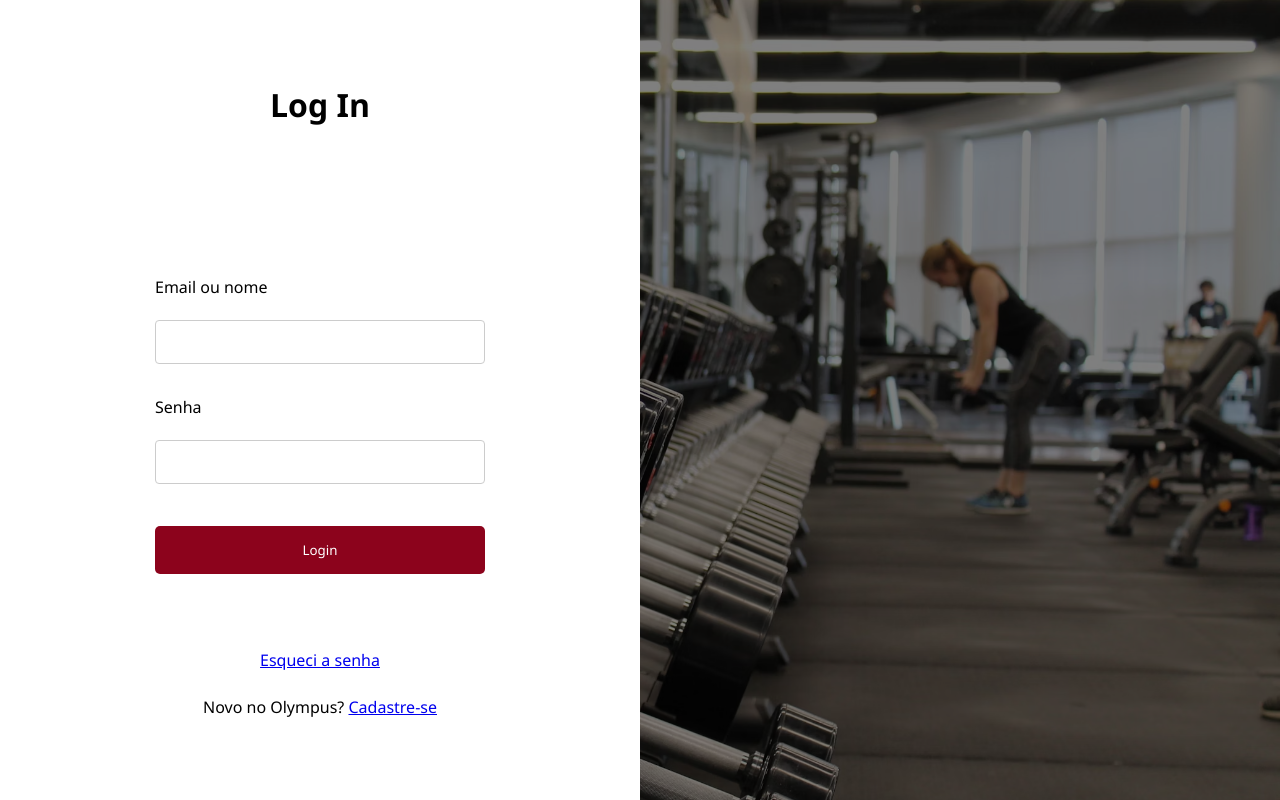
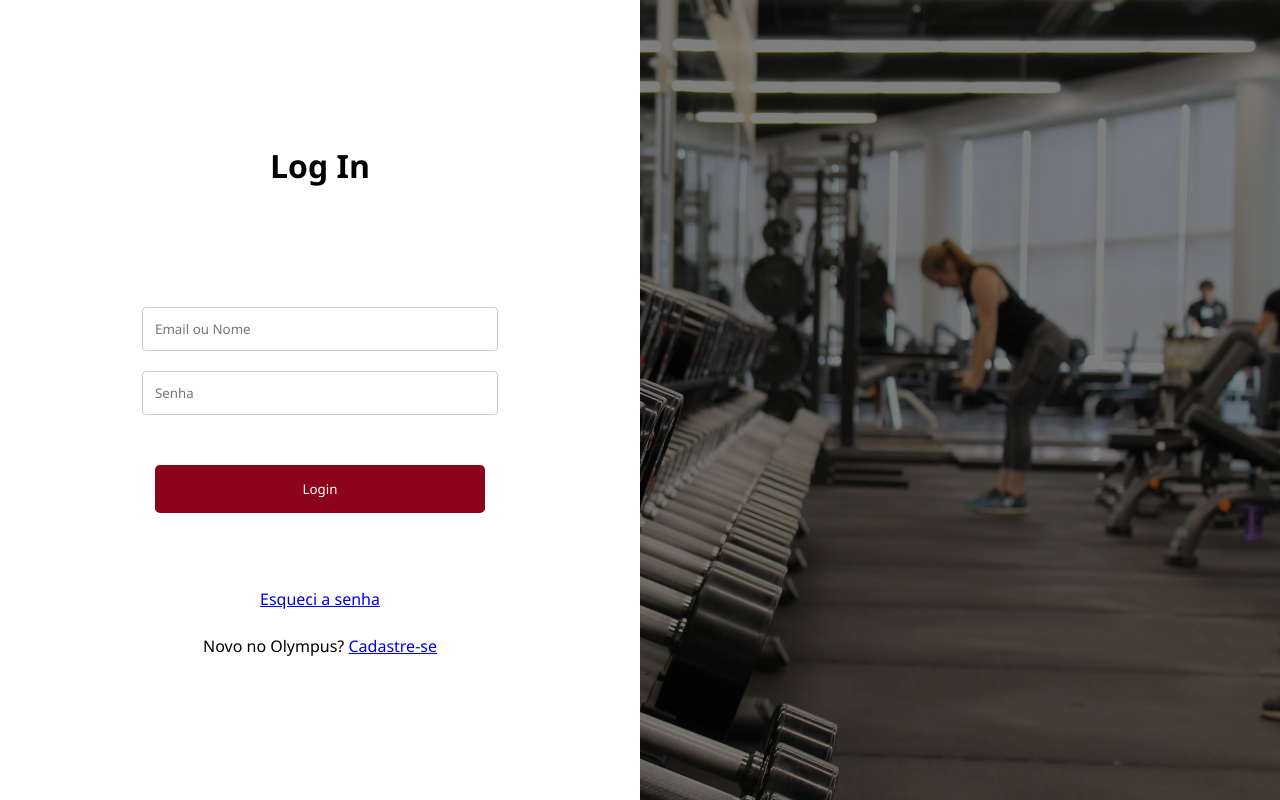
Before and after one commit to GustavoCPadilha/DesenvolvedorSistemasCEDUP, a plain HTML site: page Programacao Web II/html_css/OlympusApp/index.html in a window 1280 px wide. Drawn offline with Linux system fonts and the light colour scheme.

Commit message:
Add files via upload

```diff
--- a/Programacao Web II/html_css/OlympusApp/index.html
+++ b/Programacao Web II/html_css/OlympusApp/index.html
@@ -17,12 +17,10 @@ A disciplina constroi o corpo e a mente e lapida a alma
 
 <body>
     <div>
-        <h1 class="titulo-login">Log In</h1>
+        <h1 style="margin-bottom: 120px;">Log In</h1>
             <form action="">
-                <label for="username">Email ou nome</label><br>
-                <input type="text" id="username" name="username" required><br><br>
-                <label for="senha">Senha</label><br>
-                <input type="password" id="senha" name="senha" required><br><br>
+                <input type="text" id="username" name="username" placeholder="Email ou Nome" required>
+                <input type="password" id="senha" name="senha" placeholder="Senha" required>
                 <input class="input-submit" type="submit" value="Login">
             </form>
             <a href="#">Esqueci a senha</a>
--- a/Programacao Web II/html_css/OlympusApp/style.css
+++ b/Programacao Web II/html_css/OlympusApp/style.css
@@ -15,7 +15,6 @@
 }
 
 * {
-    box-sizing: border-box;
     margin: 0;
     padding: 0;
     font-family: 'Segoe UI', Tahoma, Geneva, Verdana, sans-serif;
@@ -48,7 +47,6 @@ div {
     height: 100%;
     min-width: 50%;
     background-color: white;
-    text-align: left;
     position: relative;
     z-index: 1;
     display: flex;
@@ -57,10 +55,13 @@ div {
     justify-content: center;
 }
 
-h1, h2 {
-    text-align: center;
-    position: relative;
-    z-index: 1;
+input {
+    padding: 12px;
+    margin-bottom: 20px;
+    width: 100%;
+    max-width: 330px;
+    border: 1px solid #ccc;
+    border-radius: 4px;
 }
 
 .input-submit {
@@ -70,8 +71,10 @@ h1, h2 {
     border: none;
     border-radius: 5px;
     cursor: pointer;
-    margin: 10px 0 50px 0;
-    transition: .25s;
+    margin: 30px 0 50px 0;
+    transition: 0.25s;
+    width: 100%;
+    max-width: 330px;
 }
 
 .input-submit:hover {
@@ -79,23 +82,13 @@ h1, h2 {
     transform: scale(1.1);
 }
 
-.titulo-login {
-    margin-bottom: 150px;
-}
-
-label {
-    text-align: left;
-    display: block;
-}
-
-input {
-    margin-bottom: 10px;
-    padding: 12px;
-    width: 330px;
-    border: 1px solid #ccc;
-    border-radius: 4px;
-}
-
 a {
     margin: 25px 0;
 }
+
+form {
+    display: flex;
+    flex-direction: column;
+    align-items: center;
+    width: 100%;
+}
```
